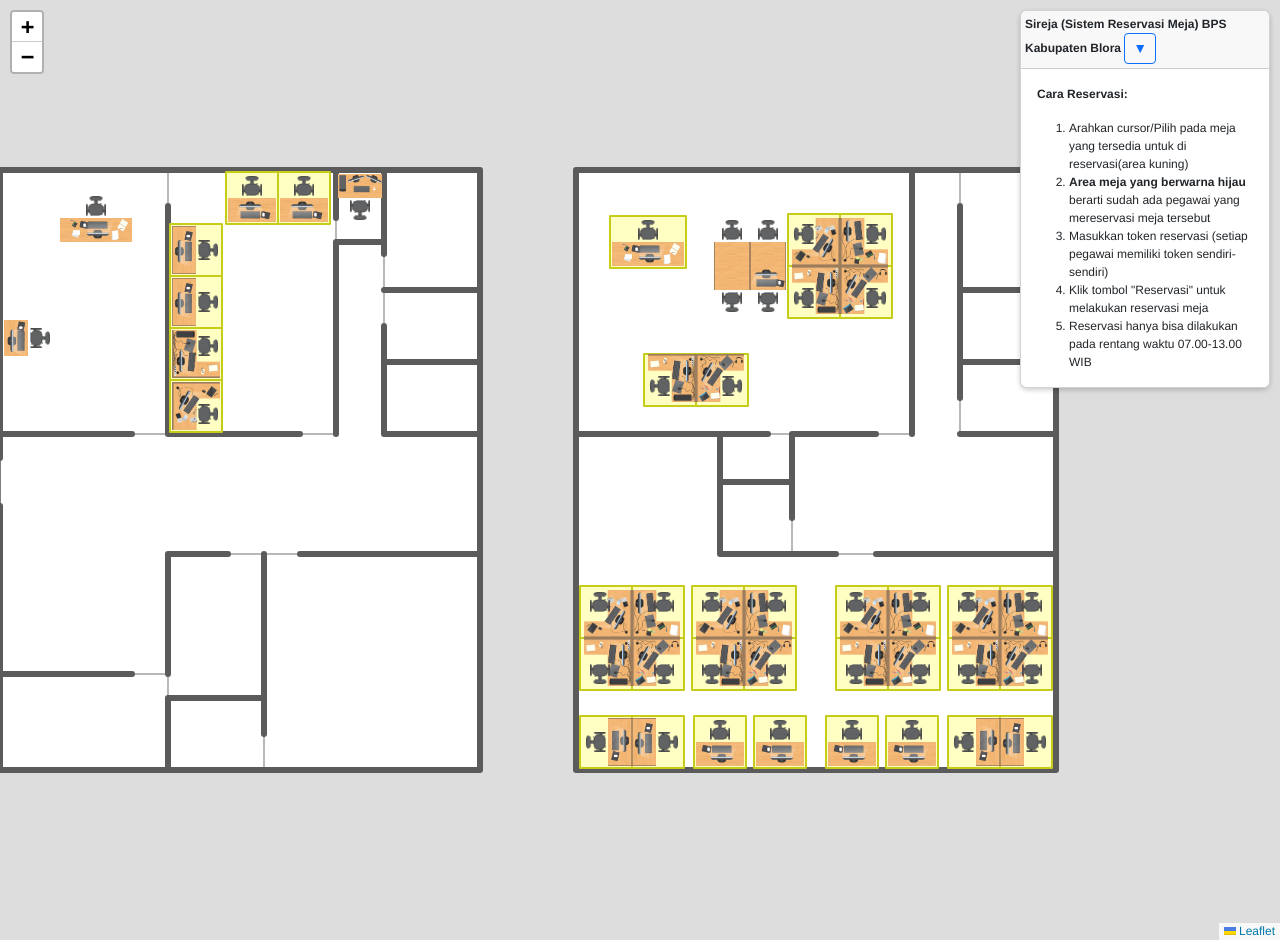
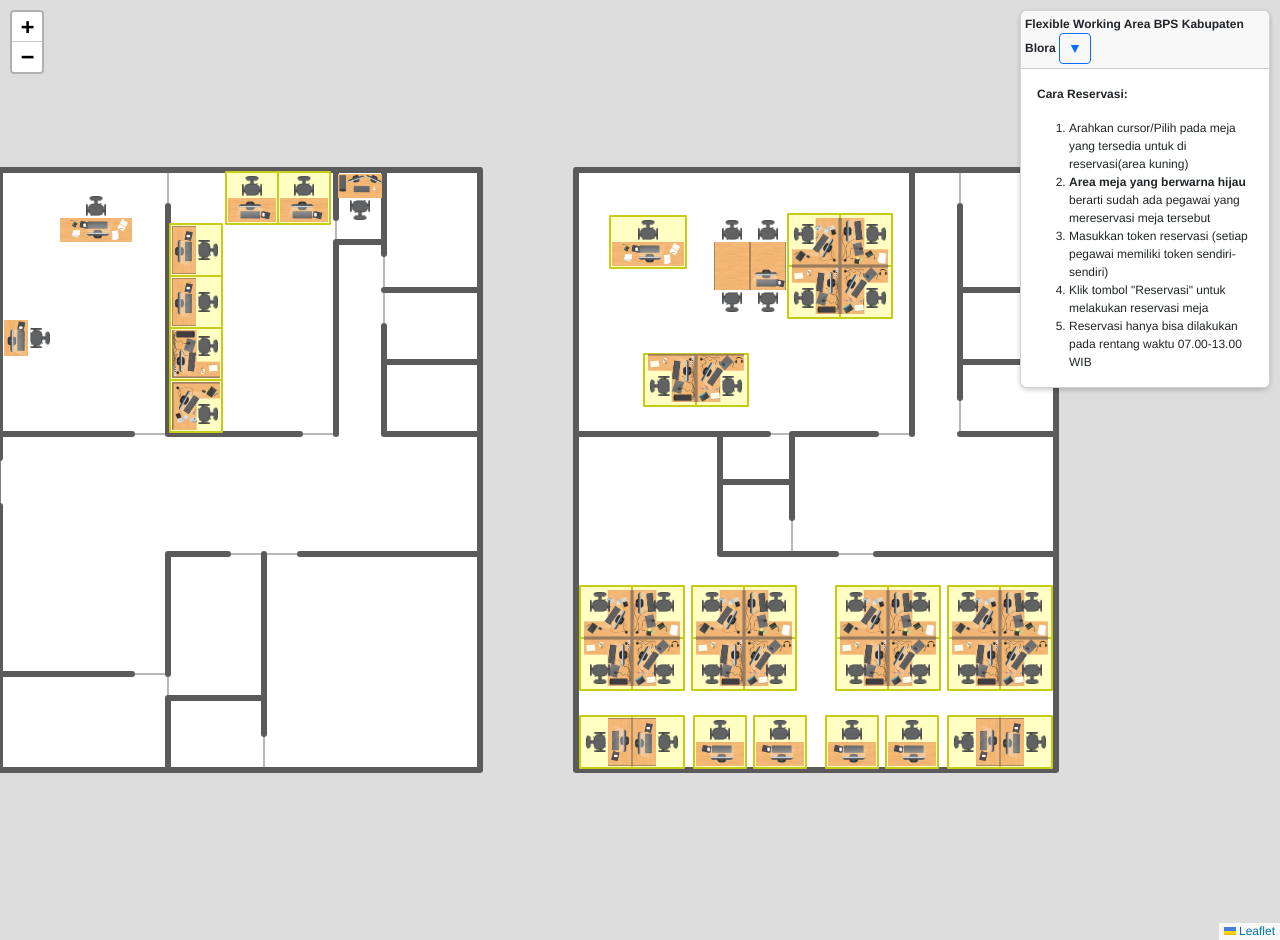
Before and after one commit to yustiar/sireja, a Django app: template templates/index.html in a window 1280 px wide. Run offline with Django 5.2, Linux system fonts and the light colour scheme; the template is opened without the code that fills it: most values are stand-ins (such as "Sample title", 1, 10 or a date in 2020); some libraries are stand-ins or nearby versions.

Commit message:
Update index.html

```diff
--- a/templates/index.html
+++ b/templates/index.html
@@ -373,7 +373,7 @@
                 div.innerHTML = `
                     <div class="card">
                         <div class="card-header p-1 d-flex justify-content-between align-items-center">
-                            <p class="mb-0 fw-bold">Sireja (Sistem Reservasi Meja) BPS Kabupaten Blora</h5>
+                            <p class="mb-0 fw-bold">Flexible Working Area BPS Kabupaten Blora</h5>
                             <button class="btn btn-sm btn-outline-primary" type="button" data-bs-toggle="collapse" data-bs-target="#legendContent" aria-expanded="true" aria-controls="legendContent">
                                 ▼
                             </button>
```
